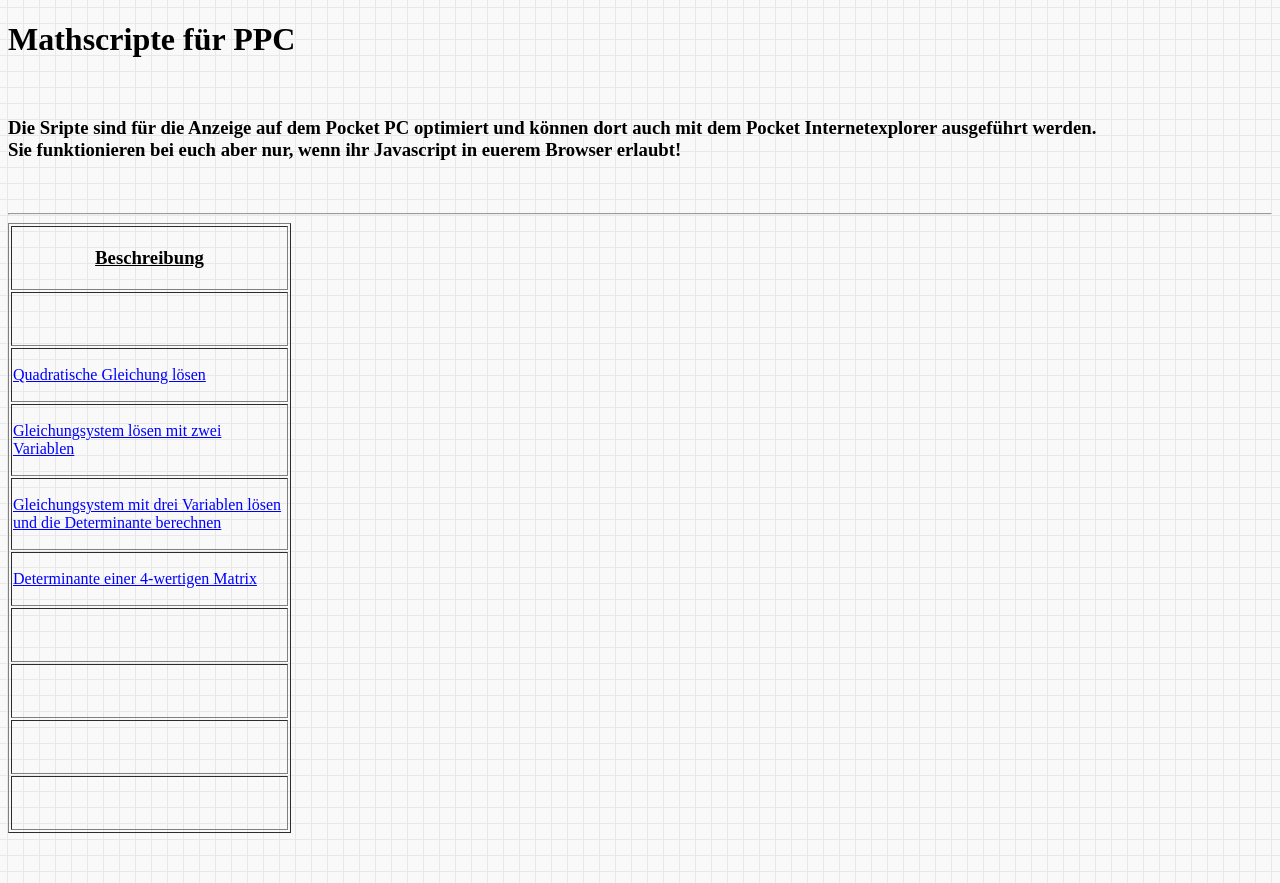
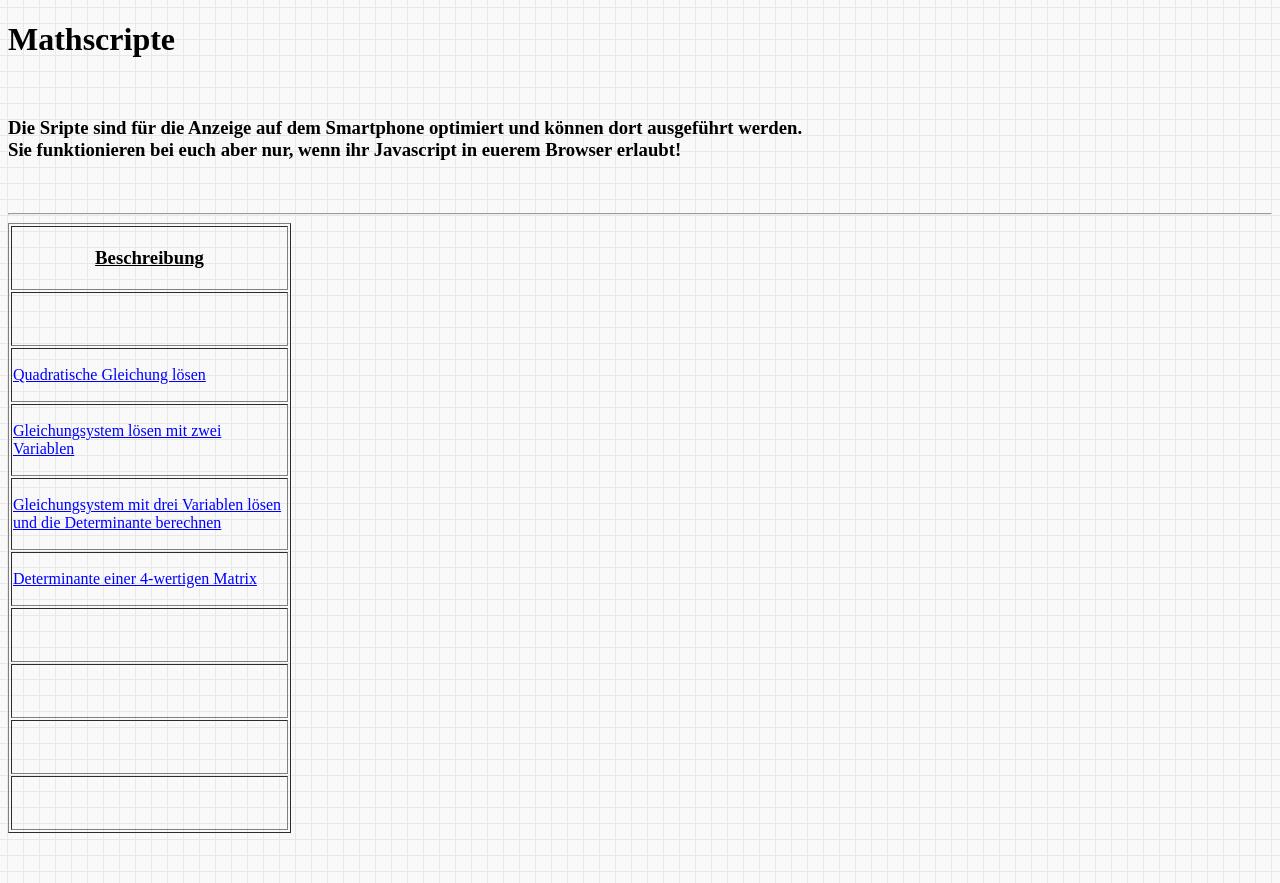
Before and after one commit to behrev/mathematikscripte, a plain HTML site: page index.html in a window 1280 px wide. Drawn offline with Linux system fonts and the light colour scheme.

Commit message:
überschrift geändert

```diff
--- a/index.html
+++ b/index.html
@@ -48,10 +48,10 @@ function det4()
 <body background="karo.gif" bgcolor="#0066CC" text="black" link="blue" vlink="purple"
  alink="red">
 
-<h1 align="left">Mathscripte f&uuml;r PPC</h1>
+<h1 align="left">Mathscripte</h1>
 <p align="left">&nbsp;</p>
-<h3 align="left">Die Sripte sind f&uuml;r die Anzeige auf dem Pocket PC optimiert
-und k&ouml;nnen dort auch mit dem Pocket Internetexplorer ausgef&uuml;hrt werden.<br>
+<h3 align="left">Die Sripte sind f&uuml;r die Anzeige auf dem Smartphone optimiert
+und k&ouml;nnen dort ausgef&uuml;hrt werden.<br>
 Sie funktionieren bei euch aber nur, wenn ihr Javascript in euerem Browser erlaubt!
 </h3>
 <p>&nbsp;<hr>
```
